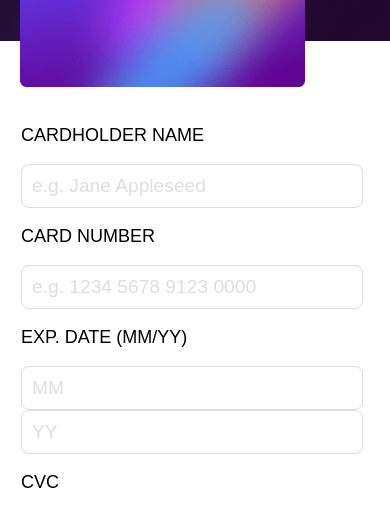
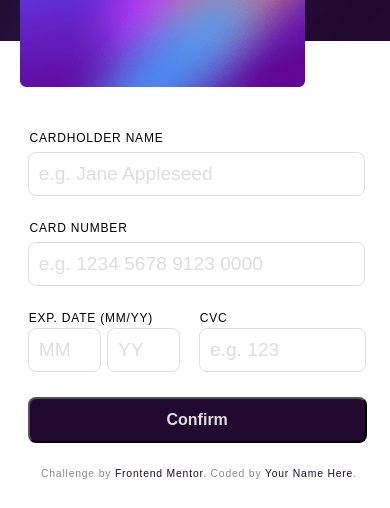
Before and after one commit to araujocesarr/interactive-card-form-validation, a plain HTML site: page index.html in a window 390 px wide. Shown: the part 199-707 px from the top of the page. Drawn offline with Linux system fonts and the light colour scheme; a web font is replaced by a local one.

Commit message:
Preliminara version mobile

```diff
--- a/index.html
+++ b/index.html
@@ -65,7 +65,7 @@
           <input type="number" name="cvc" id="cvc" placeholder="e.g. 123" />
         </div>
       </div>
-      <button type="submit">Confirm</button>
+      <button class="confirm" type="submit">Confirm</button>
       <div class="attribution">
         Challenge by
         <a href="https://www.frontendmentor.io?ref=challenge" target="_blank"
--- a/styles.scss
+++ b/styles.scss
@@ -12,6 +12,7 @@ $color-very-dark-violet: #22092f;
 
 body {
   font-family: "Space Grotesk", sans-serif;
+  letter-spacing: 0.8px;
   font-size: 18px;
   font-weight: 500;
   margin: 0;
@@ -61,9 +62,38 @@ body {
 }
 
 .form {
+  margin-top: 25px;
+  display: flex;
+  flex-direction: column;
   max-width: 100%;
-  margin: 1px;
+  margin-left: 2%;
   padding: 20px;
+  & > * {
+    margin-bottom: 25px;
+  }
+  .card-another-numbers {
+    display: flex;
+    .exp-date {
+      max-width: 50%;
+
+      #exp-date-mm {
+        max-width: 30%;
+      }
+      #exp-date-yy {
+        max-width: 30%;
+      }
+    }
+    .cvc {
+      max-width: 50%;
+      #cvc {
+        max-width: 85%;
+      }
+    }
+  }
+  p {
+    font-size: 0.75rem;
+    margin: 0 0 2% 0.5%;
+  }
 
   input {
     width: 92%;
@@ -74,6 +104,26 @@ body {
     font-size: 1.2rem;
     &::placeholder {
       color: $color-light-violet;
+    }
+  }
+
+  .confirm {
+    width: 99%;
+    background-color: $color-very-dark-violet;
+    color: $color-light-violet;
+    font-size: 1rem;
+    font-weight: bold;
+    border-radius: 8px;
+    padding: 12px;
+  }
+
+  .attribution {
+    color: $color-dark-violet;
+    text-align: center;
+    font-size: 0.65rem;
+    a {
+      text-decoration: none;
+      color: $color-very-dark-violet;
     }
   }
 }
```
Also changed, not shown: styles.css, 1 other file.
